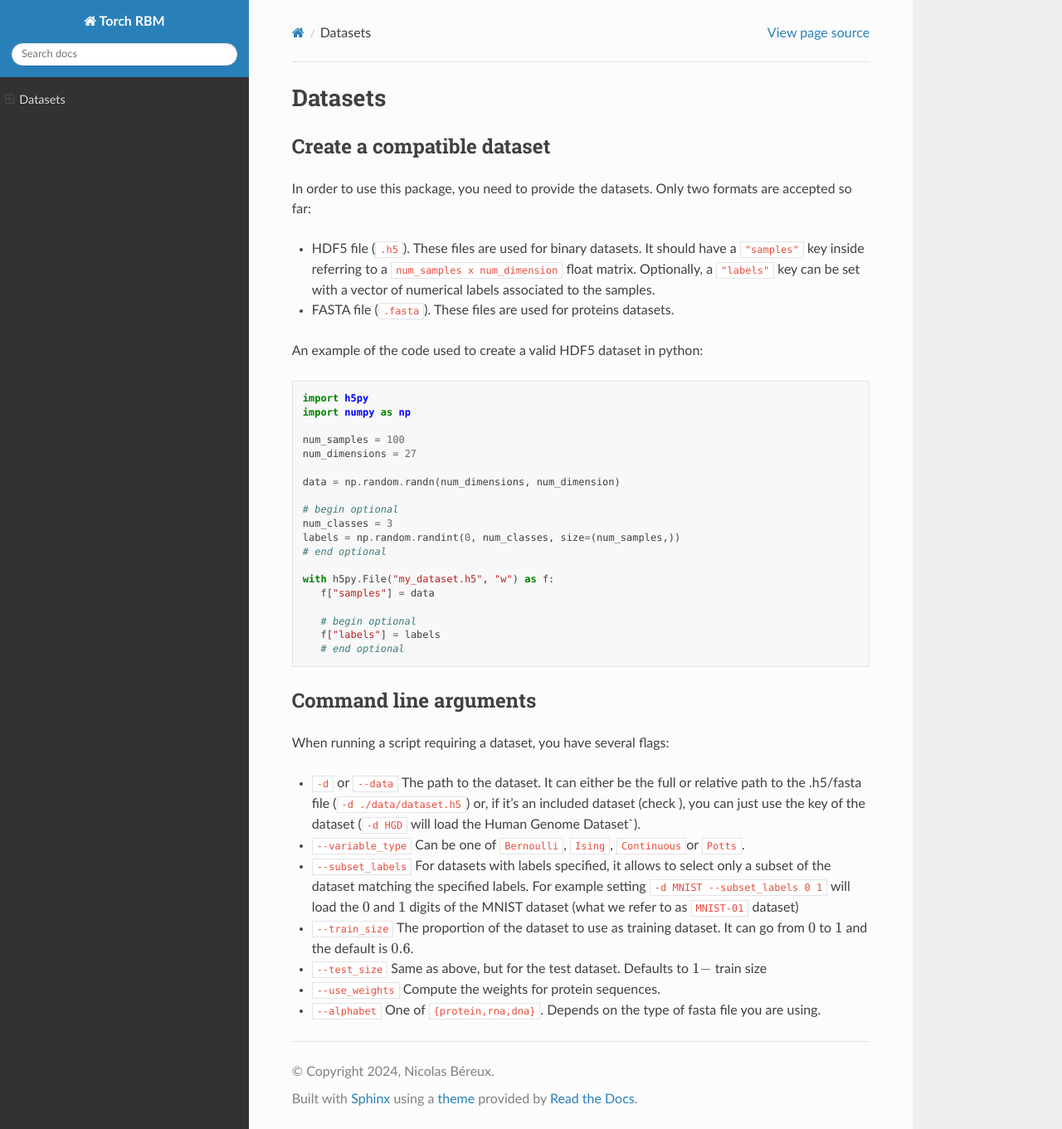
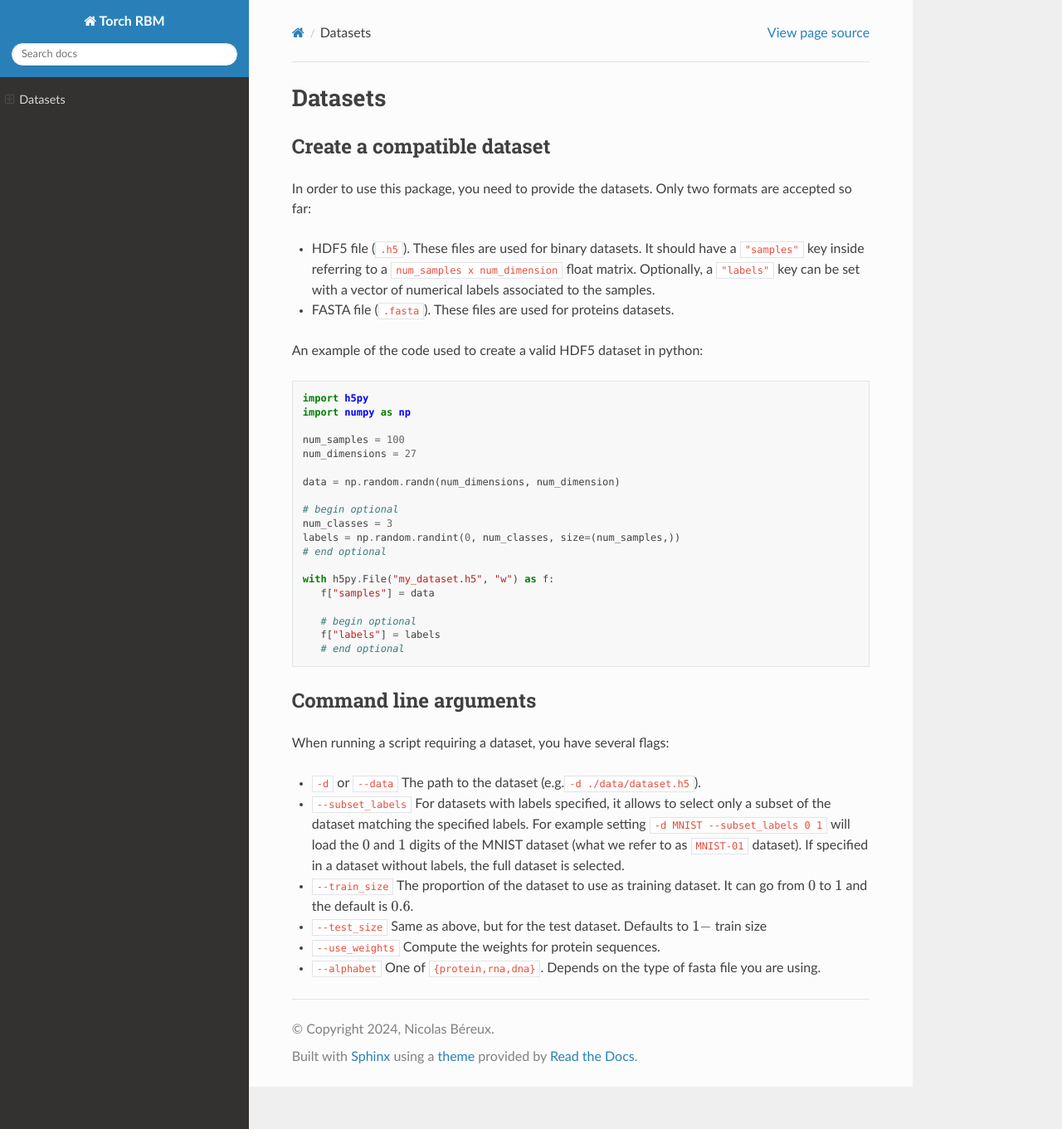
Before and after one commit to DsysDML/rbms, a Sphinx documentation site: the page built from docs/source/tuto/dataset.md, in a window 1280 px wide and 1361 px high. Shown: the whole window at 83% size. Built offline with Sphinx 7.4.7 and the Read the Docs theme 3.1.0, drawn with Linux system fonts in a browser that asks for light colours.

Commit message:
update dataset tuto

```diff
--- a/docs/source/tuto/dataset.md
+++ b/docs/source/tuto/dataset.md
@@ -31,9 +31,8 @@ with h5py.File("my_dataset.h5", "w") as f:
 ## Command line arguments
 
 When running a script requiring a dataset, you have several flags:
- - `-d` or `--data` The path to the dataset. It can either be the full or relative path to the .h5/fasta file (`-d ./data/dataset.h5`) or, if it's an included dataset (check ), you can just use the key of the dataset (`-d HGD` will load the Human Genome Dataset`).
- - `--variable_type` Can be one of `Bernoulli`, `Ising`, `Continuous`or `Potts`.
- - `--subset_labels` For datasets with labels specified, it allows to select only a subset of the dataset matching the specified labels. For example setting `-d MNIST --subset_labels 0 1` will load the $0$ and $1$ digits of the MNIST dataset (what we refer to as `MNIST-01` dataset)
+ - `-d` or `--data` The path to the dataset (e.g.`-d ./data/dataset.h5`).
+ - `--subset_labels` For datasets with labels specified, it allows to select only a subset of the dataset matching the specified labels. For example setting `-d MNIST --subset_labels 0 1` will load the $0$ and $1$ digits of the MNIST dataset (what we refer to as `MNIST-01` dataset). If specified in a dataset without labels, the full dataset is selected.
  - `--train_size` The proportion of the dataset to use as training dataset. It can go from $0$ to $1$ and the default is $0.6$.
  - `--test_size` Same as above, but for the test dataset. Defaults to $1-$ train size
  - `--use_weights` Compute the weights for protein sequences.
```
